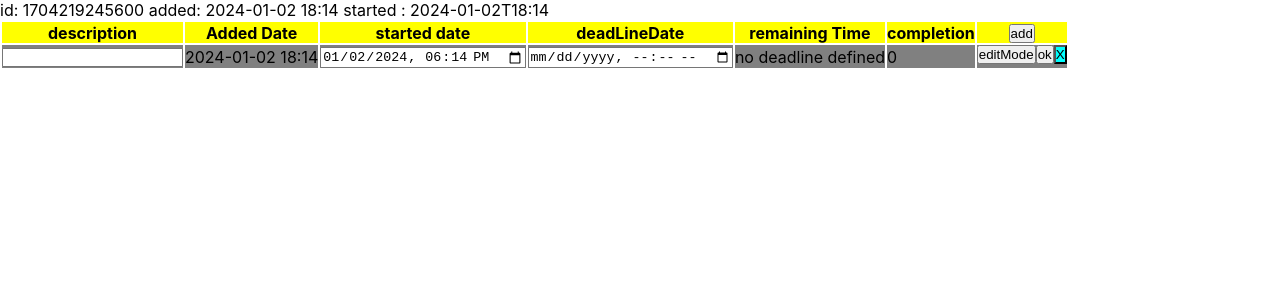
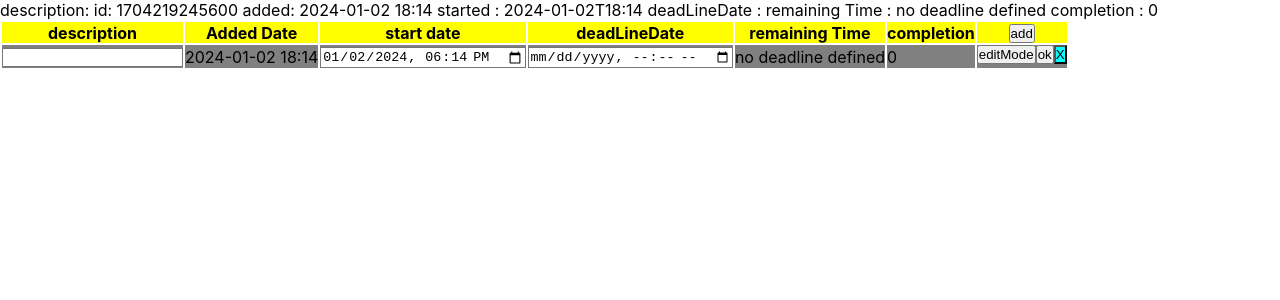
Before and after one commit to RezaAstaraki/todo-list, a React (Create React App) app: page / in a window 1280 px wide. Both pictures are taken after a click on the button "add". Shown: the top 300 px of the page. Built offline with nearby package versions, Linux system fonts and the light colour scheme.

Commit message:
fix sortBy

```diff
--- a/src/components/Task.js
+++ b/src/components/Task.js
@@ -1,7 +1,7 @@
 import React,{useEffect, useState} from 'react'
 import './Task.css'
 
-export default function Task({ initiateNewTaskData,handleRemoveTask }) {
+export default function Task({ initiateNewTaskData,taskDataChangeHandler,handleRemoveTask }) {
 
     const [task, setTask] = useState({
         id: initiateNewTaskData.id,
@@ -28,14 +28,12 @@ export default function Task({ initiateNewTaskData,handleRemoveTask }) {
         } else {
             remainingTimeStatus='will calculate'
         }
-        console.log(remainingTimeStatus)
+        // console.log(remainingTimeStatus)
         return remainingTimeStatus
         }
 
     useEffect(() => {
-
         setTask({ ...task,remainingTime : calculateRemainingTime()})
-
     }, [task.deadLineDate])
 
 
@@ -46,12 +44,19 @@ export default function Task({ initiateNewTaskData,handleRemoveTask }) {
     }
 
     const okButtonHandler = () => {
-        console.log(task.deadLineDate)
+        // console.log(task.deadLineDate)
         setTask({ ...task, editMode: false })
+    }
+
+    useEffect(() => {
+
+        taskDataChangeHandler(task)
+
+
+    },[task] )
 
 
 
-    }
 
 
   return (
--- a/src/components/TaskManager.js
+++ b/src/components/TaskManager.js
@@ -30,9 +30,14 @@ function TaskManager() {
         addedDate:formatDateTime(runTime),
         startDate:formatDateTime(runTime,true),
     }
-
     setTaskItem([...taskItems, initiateNewTaskData]);
   };
+
+  const taskDataChangeHandler = (newData) => {
+    console.log(newData)
+    setTaskItem(prevTaskItems=>prevTaskItems.map(task=>task.id===newData.id?newData:task))
+
+  }
 
 
 
@@ -41,27 +46,34 @@ function TaskManager() {
     setTaskItem(updateTaskItems)
   }
   const [sortType, setSortType] = useState(1)
-  const handleSort = ([by]) => {
+  const handleSort = (sortBy) => {
+    console.log(sortBy)
 
     const sortedTaskItems = [...taskItems]
-    sortedTaskItems.sort((a, z) => a.by  < z.by ? sortType: -sortType)
+    sortedTaskItems.sort((a, z) => {
+      if (a[sortBy] < z[sortBy]) { return sortType }
+      if (a[sortBy] > z[sortBy]) { return -sortType }
+      return  0
+  })
 
 
     setSortType(preSortType => -1 * preSortType)
     setTaskItem(sortedTaskItems)
-
-
-
   }
 
   return (
     <>
       <ul>
 
+
         {taskItems.map(item => <li key={item.id}>
+                                  <span>description: {item.description} </span>
                                   <span>id: {item.id} </span>
                                   <span>added: {item.addedDate} </span>
                                   <span>started : {item.startDate} </span>
+                                  <span>deadLineDate : {item.deadLineDate} </span>
+                                  <span>remaining Time : {item.remainingTime} </span>
+                                  <span>completion : {item.completion} </span>
                                   <span> </span>
                                 </li>)}
 
@@ -70,13 +82,17 @@ function TaskManager() {
       <thead>
         <tr className="header-row">
           <th style={{ cursor: 'pointer' }}
-              onClick={() => handleSort('addedDate')}>description</th>
+              onClick={() => handleSort('description')}>description</th>
           <th style={{ cursor: 'pointer' }}
-            onClick={()=>handleSort('description')}>Added Date</th>
-          <th>started date</th>
-          <th>deadLineDate</th>
-          <th>remaining Time</th>
-          <th>completion</th>
+            onClick={()=>handleSort('addedDate')}>Added Date</th>
+          <th style={{ cursor: 'pointer' }}
+            onClick={()=>handleSort('startDate')}>start date</th>
+          <th style={{ cursor: 'pointer' }}
+            onClick={()=>handleSort('deadLineDate')}>deadLineDate</th>
+          <th style={{ cursor: 'pointer' }}
+            onClick={()=>handleSort('remainingTime')}>remaining Time</th>
+          <th style={{ cursor: 'pointer' }}
+            onClick={()=>handleSort('completion')}>completion</th>
           <th>
             <button className="" onClick={addNewTask}>
               add
@@ -88,7 +104,9 @@ function TaskManager() {
       <tbody>
         {taskItems.map((task) => (
           <tr key={task.id}>
-            <Task initiateNewTaskData={task} handleRemoveTask={handleRemoveTask}/>
+            <Task initiateNewTaskData={task}
+              taskDataChangeHandler={taskDataChangeHandler}
+              handleRemoveTask={handleRemoveTask} />
           </tr>
         ))}
       </tbody>
```
